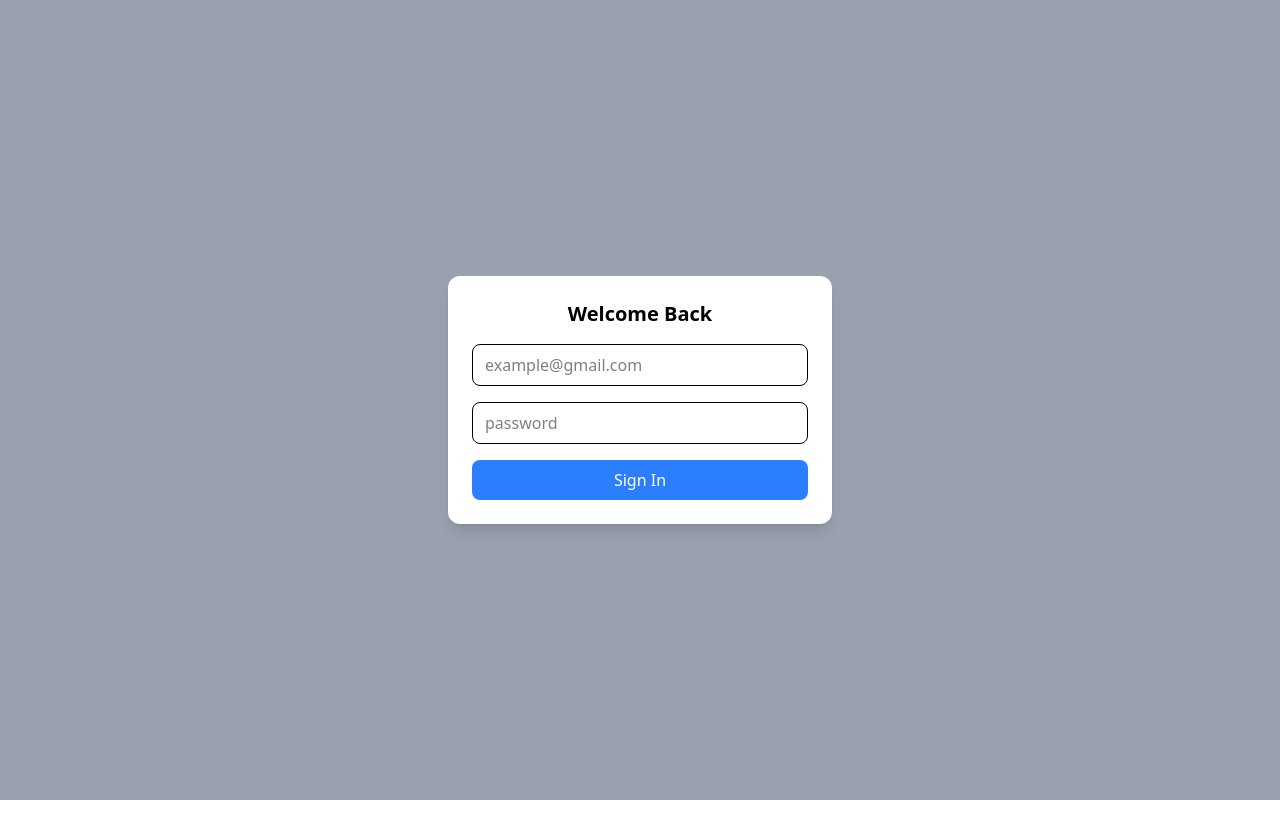
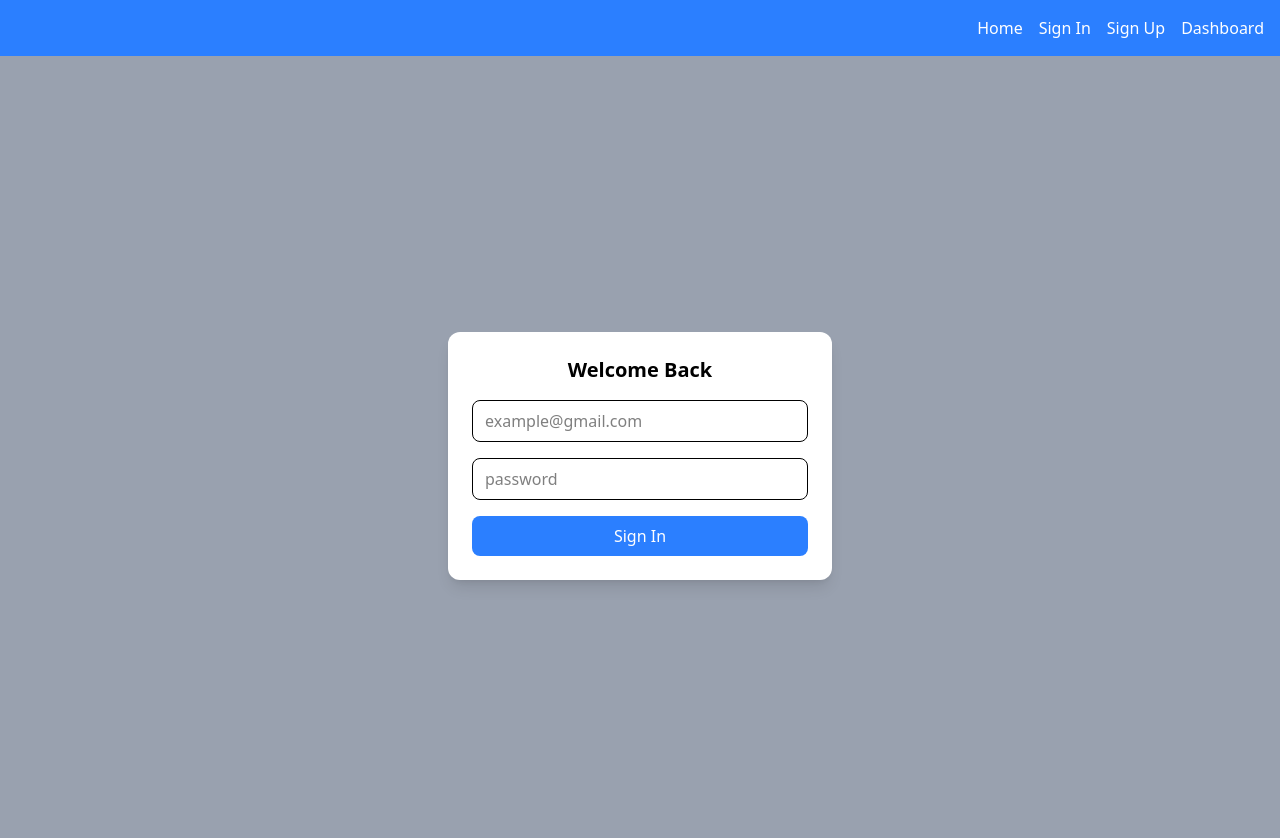
Before and after one commit to PriyanshCodes24/MediTrakk, a React (Vite) app in the folder frontend/: page /login in a window 1280 px wide. Shown: the top 838 px of the page. Before the commit the page ends 800 px from the top, so only its background shows below. Built offline with nearby package versions, Linux system fonts and the light colour scheme; no server answers.

Commit message:
added protected route, a basic navbar, some pages

```diff
--- a/frontend/src/App.tsx
+++ b/frontend/src/App.tsx
@@ -1,12 +1,28 @@
 import { Routes, Route } from "react-router-dom";
 import { Login } from "./pages/auth/Login";
 import { AuthProvider } from "./context/AuthContext";
+import { Dashboard } from "./pages/Dashboard";
+import { ProtectedRoute } from "./routes/ProtectedRoute";
+import { Navbar } from "./components/Navbar";
+import Register from "./pages/auth/Register";
+import Home from "./pages/Home";
 
 function App() {
   return (
     <AuthProvider>
+      <Navbar />
       <Routes>
+        <Route path="/" element={<Home />} />
         <Route path="/login" element={<Login />} />
+        <Route
+          path="/dashboard"
+          element={
+            <ProtectedRoute>
+              <Dashboard />
+            </ProtectedRoute>
+          }
+        />
+        <Route path="/register" element={<Register />} />
       </Routes>
     </AuthProvider>
   );
--- /dev/null
+++ b/frontend/src/components/Navbar.tsx
@@ -0,0 +1,34 @@
+import { Link } from "react-router-dom";
+
+export const Navbar = () => {
+  return (
+    <nav className="bg-blue-500 p-4 flex text-white justify-end">
+      <div className="flex gap-4">
+        <Link
+          to="/"
+          className=" hover:text-gray-200 hover:underline transition"
+        >
+          Home
+        </Link>
+        <Link
+          to="/login"
+          className="  hover:text-gray-200 hover:underline transition"
+        >
+          Sign In
+        </Link>
+        <Link
+          to="/register"
+          className="hover:text-gray-200 hover:underline transition"
+        >
+          Sign Up
+        </Link>
+        <Link
+          to="/dashboard"
+          className=" hover:text-gray-200 hover:underline transition"
+        >
+          Dashboard
+        </Link>
+      </div>
+    </nav>
+  );
+};
--- /dev/null
+++ b/frontend/src/pages/Dashboard.tsx
@@ -0,0 +1,7 @@
+export const Dashboard = () => {
+  return (
+    <div>
+      <h1>THis is Dashboard</h1>
+    </div>
+  );
+};
--- /dev/null
+++ b/frontend/src/pages/Home.tsx
@@ -0,0 +1,7 @@
+import React from "react";
+
+const Home = () => {
+  return <div>Home</div>;
+};
+
+export default Home;
--- a/frontend/src/pages/auth/Login.tsx
+++ b/frontend/src/pages/auth/Login.tsx
@@ -1,6 +1,7 @@
 import { useState } from "react";
 import axios from "axios";
 import { useNavigate } from "react-router-dom";
+import { useAuth } from "../../context/AuthContext";
 
 const API = import.meta.env.VITE_API_URL;
 
@@ -8,6 +9,7 @@ export const Login = () => {
   const navigate = useNavigate();
   const [email, setEmail] = useState("");
   const [password, setPassword] = useState("");
+  const { setUser } = useAuth();
 
   const handleEmail = (e: React.ChangeEvent<HTMLInputElement>) => {
     setEmail(e.target.value);
@@ -24,9 +26,10 @@ export const Login = () => {
         email: email.trim(),
         password: password.trim(),
       });
+      setUser(data.user);
       localStorage.setItem("token", data.token);
       navigate("/dashboard");
-      // console.log("Login Success:", data);
+      // <Navigate to="/dashboard" />;
     } catch (error) {
       console.log("Login failed:", error);
     }
--- a/frontend/src/pages/auth/Register.tsx
+++ b/frontend/src/pages/auth/Register.tsx
@@ -0,0 +1,38 @@
+import React from "react";
+
+const Register = () => {
+  return (
+    <div className="h-screen flex items-center justify-center bg-gray-400">
+      <div className="bg-white p-6 rounded-xl shadow-lg w-full max-w-sm">
+        <h1 className="text-center text-xl font-bold mb-4">
+          Sign Up as Patient
+        </h1>
+        <form className="flex flex-col gap-4 mt-4">
+          <input
+            type="text"
+            placeholder="full name"
+            className="border rounded-lg px-3 py-2 w-full"
+          />
+          <input
+            type="email"
+            placeholder="example@gmail.com"
+            className="border rounded-lg px-3 py-2 w-full"
+          />
+          <input
+            type="password"
+            placeholder="password"
+            className="border rounded-lg px-3 py-2 w-full"
+          />
+          <button
+            type="submit"
+            className="bg-blue-500 text-white py-2 rounded-lg cursor-pointer hover:bg-blue-600 transition w-full"
+          >
+            Sign Up
+          </button>
+        </form>
+      </div>
+    </div>
+  );
+};
+
+export default Register;
--- /dev/null
+++ b/frontend/src/routes/ProtectedRoute.tsx
@@ -0,0 +1,9 @@
+import { Navigate } from "react-router-dom";
+import { type ReactNode } from "react";
+import { useAuth } from "../context/AuthContext";
+
+export const ProtectedRoute = ({ children }: { children: ReactNode }) => {
+  const { user } = useAuth();
+  if (!user) return <Navigate to="/login" />;
+  return <>{children}</>;
+};
```
